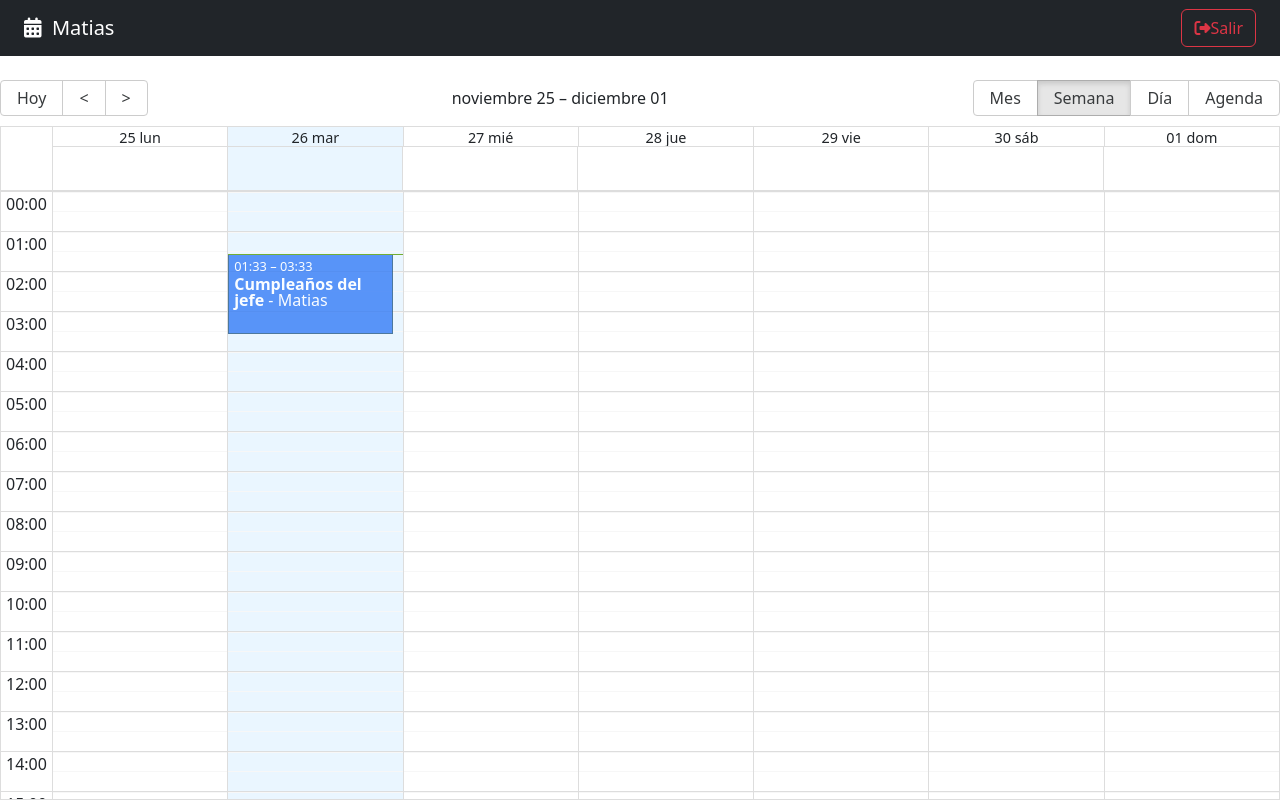
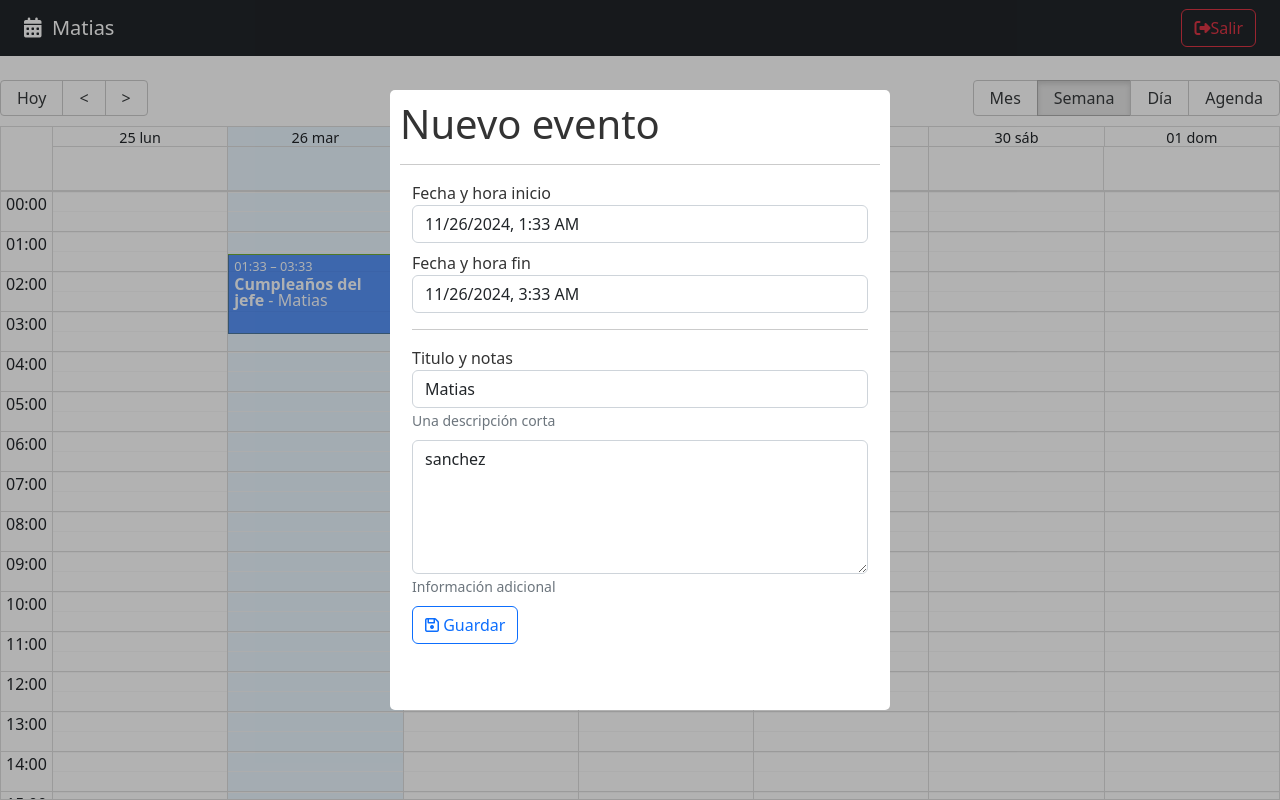
Before and after one commit to MatiasFSS/Calendario, a React (Vite) app: page / in a window 1280 px wide. Built offline with nearby package versions, Linux system fonts and the light colour scheme.

Commit message:
Modificando contenido del modal y utilización de react-datepicker

```diff
--- a/package.json
+++ b/package.json
@@ -13,7 +13,9 @@
     "date-fns": "^4.1.0",
     "react": "^18.3.1",
     "react-big-calendar": "^1.16.2",
+    "react-datepicker": "^7.5.0",
     "react-dom": "^18.3.1",
+    "react-modal": "^3.16.1",
     "react-router-dom": "^6.28.0"
   },
   "devDependencies": {
--- /dev/null
+++ b/src/calendar/components/CalendarModal.jsx
@@ -0,0 +1,132 @@
+import { addHours } from 'date-fns';
+import { useState } from 'react';
+import Modal from 'react-modal';
+import DatePicker from "react-datepicker";
+import 'react-datepicker/dist/react-datepicker.css';
+
+
+const customStyles = {
+    content: {
+      top: '50%',
+      left: '50%',
+      right: 'auto',
+      bottom: 'auto',
+      marginRight: '-50%',
+      transform: 'translate(-50%, -50%)',
+    },
+  };
+
+  Modal.setAppElement('#root');
+
+export const CalendarModal = () => {
+
+    const [isOpen, setIsOpen] = useState(true);
+
+    const [formValues, setformValues] = useState({
+        title: 'Matias',
+        notes: "sanchez",
+        start: new Date(),
+        end: addHours(new Date(), 2)
+    });
+
+    const onInputChanged = ({target}) => {
+        setformValues({
+            ...formValues,
+            [target.name]: target.value
+        })
+    }
+
+    const onDateChanged = (event, changing) => {
+        setformValues({
+            ...formValues,
+            [changing]: event
+        })
+    }
+
+    const onCloseModal = () => {
+        console.log('Cerrando modal')
+        setIsOpen(false)
+    }
+
+  return (
+    <Modal
+        isOpen={isOpen}
+        onRequestClose={onCloseModal}
+        style={customStyles}
+        className="modal"
+        overlayClassName="modal-fondo"
+        closeTimeoutMS={200}
+    >
+      <h1> Nuevo evento </h1>
+        <hr />
+        <form className="container">
+
+            <div className="form-group mb-2">
+                <label>Fecha y hora inicio</label>
+                <div>
+                    <DatePicker
+                        selected={formValues.start}
+                        onChange={(event) => onDateChanged(event,'start')}
+                        className="form-control"
+                        dateFormat="Pp"
+                        style={{ width: '100%' }}
+                    />
+                </div>
+
+
+
+            </div>
+
+            <div className="form-group mb-2">
+                <label>Fecha y hora fin</label>
+                <div>
+                    <DatePicker
+                        minDate={formValues.start}
+                        selected={formValues.end}
+                        onChange={(event) => onDateChanged(event,'end')}
+                        className="form-control"
+                        dateFormat="Pp"
+                    />
+                </div>
+            </div>
+
+            <hr />
+            <div className="form-group mb-2">
+                <label>Titulo y notas</label>
+                <input
+                    type="text"
+                    className="form-control"
+                    placeholder="Título del evento"
+                    name="title"
+                    autoComplete="off"
+                    value={formValues.title}
+                    onChange={onInputChanged}
+                />
+                <small id="emailHelp" className="form-text text-muted">Una descripción corta</small>
+            </div>
+
+            <div className="form-group mb-2">
+                <textarea
+                    type="text"
+                    className="form-control"
+                    placeholder="Notas"
+                    rows="5"
+                    name="notes"
+                    value={formValues.notes}
+                    onChange={onInputChanged}
+                ></textarea>
+                <small id="emailHelp" className="form-text text-muted">Información adicional</small>
+            </div>
+
+            <button
+                type="submit"
+                className="btn btn-outline-primary btn-block"
+            >
+                <i className="far fa-save"></i>
+                <span> Guardar</span>
+            </button>
+
+        </form>
+    </Modal>
+  )
+}
--- a/src/calendar/index.js
+++ b/src/calendar/index.js
@@ -1,3 +1,5 @@
 export * from './pages/CalendarPage'
 export * from './components/Navbar'
 export * from './components/CalendarEvent'
+
+export * from './components/CalendarModal'
--- a/src/calendar/pages/CalendarPage.jsx
+++ b/src/calendar/pages/CalendarPage.jsx
@@ -1,12 +1,10 @@
 import { Calendar } from 'react-big-calendar'
 import 'react-big-calendar/lib/css/react-big-calendar.css'
+import { addHours} from 'date-fns'
+import { Navbar, CalendarModal , CalendarEvent } from "../"
+import { localizer, getMessagesEs } from '../../helpers'
+import { useState } from 'react'
 
-import { addHours} from 'date-fns'
-
-import { Navbar } from "../components/Navbar"
-import { localizer, getMessagesEs } from '../../helpers'
-import { CalendarEvent } from '../components/CalendarEvent'
-import { useState } from 'react'
 
 
 const events = [{
@@ -78,6 +76,7 @@
         onSelectEvent={onSelect}
         onView={onViewChanged}
       />
+      <CalendarModal/>
 
     </>
   )
--- a/src/styles.css
+++ b/src/styles.css
@@ -0,0 +1,46 @@
+.ReactModalPortal > div{
+    opacity: 0;
+}
+
+.ReactModalPortal .ReactModal__Overlay {
+    align-items: center;
+    display: flex;
+    justify-content: center;
+    transition: opacity .2s ease-in-out;
+    z-index: 999;
+}
+
+.modal-fondo {
+    background-color: rgba(0, 0, 0, 0.3);
+    bottom: 0;
+    left: 0;
+    right: 0;
+    top: 0;
+    position: fixed;
+}
+
+.ReactModalPortal .ReactModal__Overlay--after-open {
+    opacity: 1;
+}
+
+.ReactModalPortal .ReactModal__Overlay--before-close {
+    opacity: 0;
+}
+
+.modal {
+    background: white;
+    border-radius: 5px;
+    color: rgb(51, 51, 51);
+    display: inline;
+    max-height: 620px;
+    max-width: 500px;
+    outline: none;
+    padding: 10px;
+}
+.react-datepicker-wrapper {
+    width: 100%;
+}
+
+.react-datepicker__input-container input {
+    width: 100%;
+}
```
Also changed, not shown: 1 other file (tests, documents, lock files or other folders).
